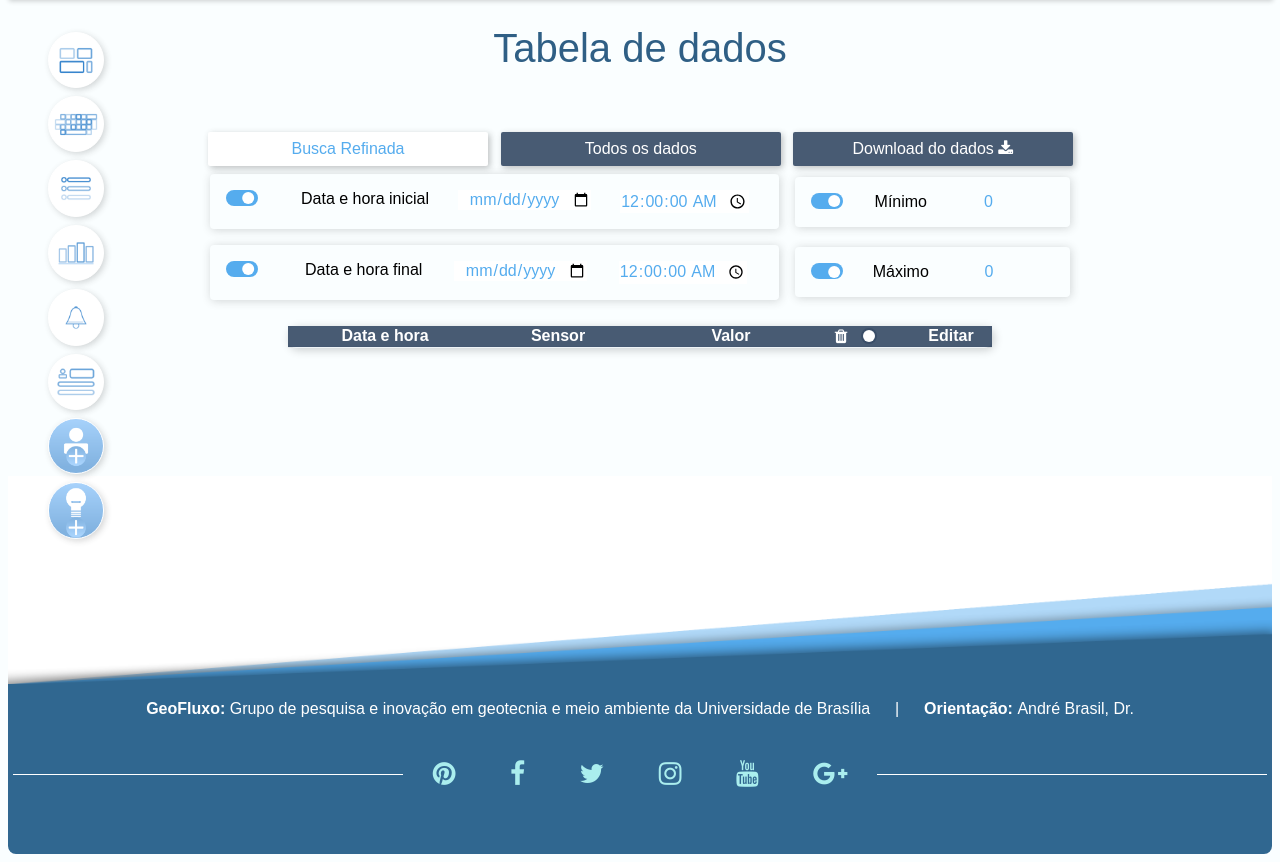
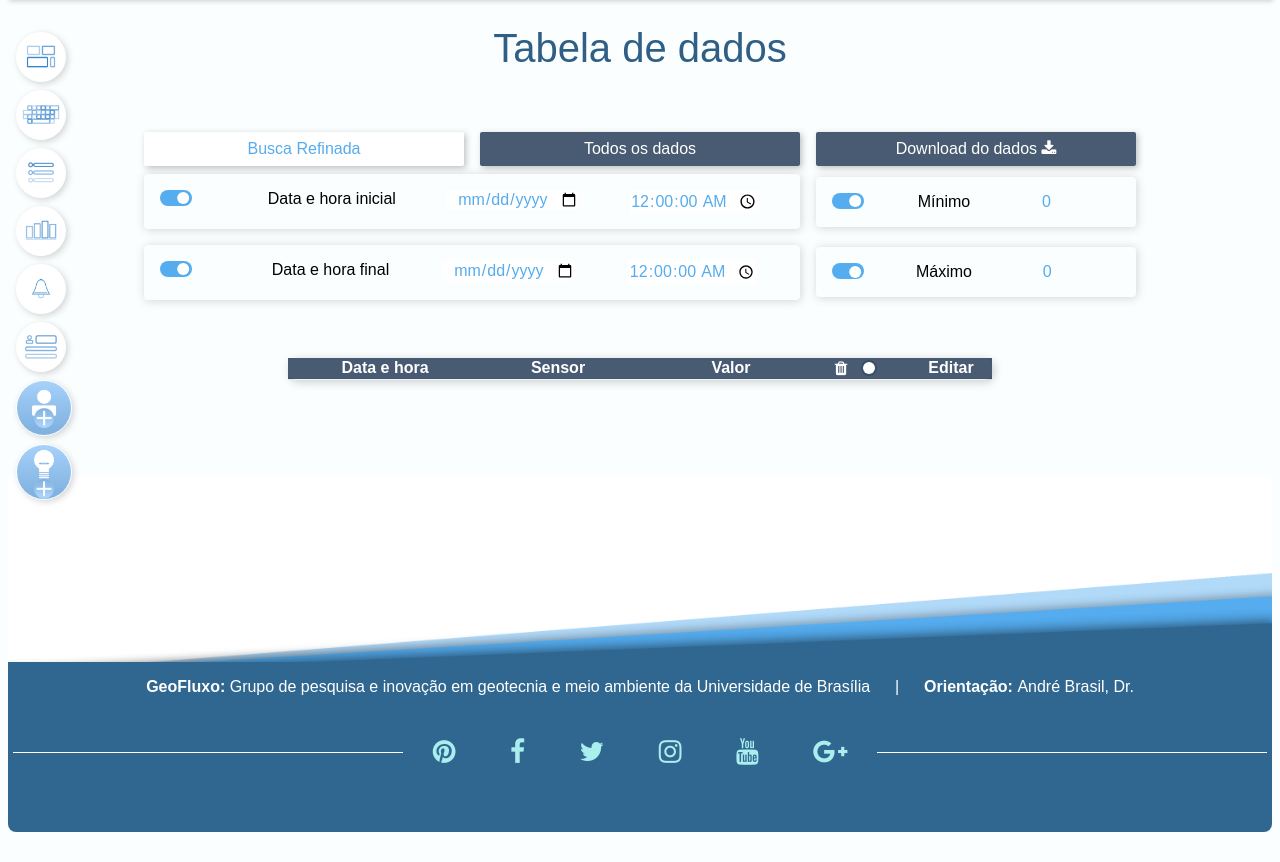
Before and after one commit to lucaspdfborges/sensorweb, a Django app: page /dashboard/chart_data/ in a window 1280 px wide. Shown: the part 51-913 px from the top of the page. After the commit the page ends 883 px from the top, so only its background shows below. Run offline with Django 3.2, Linux system fonts and the light colour scheme; a user stored in the database is signed in; data comes from the database, SQL or seed files in the repository; both versions use the stored data as it was after the commit; some web fonts are replaced.

Commit message:
css fixes

```diff
--- a/pesq/static/css/base.css
+++ b/pesq/static/css/base.css
@@ -1,3 +1,4 @@
+
 @import url(https://fonts.googleapis.com/css?family=Noto+Sans:400,700,400italic,700italic);
 
 /*html {
@@ -304,13 +305,14 @@ footer {
   margin-top: 2em;
   position:fixed;
   float: left;
+  margin-left: -2em;
 }
 
 .login-item{
   border-radius: 50%;
   box-shadow: 2px 2px 6px rgba(50, 50 ,50, 0.2);
-  width: 3vw;
-  height: 3vw;
+  width: 2em;
+  height: 2em;
   padding: 0.5em;
   background-size:80%;
   background-repeat: no-repeat;
@@ -362,6 +364,6 @@ Janelas POP-UP
   background-repeat:no-repeat;
   background-position: center center;
   background-image: url('/static/img/bg4.png');
-  height: 11em;
+  height: 12vw;
   padding-bottom: 2em;
 }
--- a/pesq/static/css/dados.css
+++ b/pesq/static/css/dados.css
@@ -137,21 +137,16 @@ input[type="number"]{
   font-family: "Arsenal", sans-serif;
    display: block;
    text-align: center;
-   margin: 0 auto;
-   border-style: solid;
    box-shadow: 2px 2px 6px rgba(50, 50, 50, 0.3);
    border: none;
    color: white;
    font-size: 1em;
    background-color: rgba(28, 50, 80, 0.8);
    border-radius: 0.125em;
-   min-width: 1.5em ;
-   min-height: 1.25em ;
-   padding-bottom: 0.2em;
    margin-top: 1em;
-   padding: 0.5em 1.5em;
-   width: 17.5em;
- }
+   padding: 0.5em 1em;
+   width: 25vw;
+  }
 
 button.searchBtn:hover{
    background:linear-gradient(45deg, rgba(28, 181, 224, 0.2) 0%, rgba(85, 172, 238, 0.7) 100%);
@@ -163,16 +158,12 @@ button.searchBtn:active{
   color: rgba(28, 50, 80, 0.8);
 }
 
-
 .great-container{
   display: grid;
   grid-template-columns: auto auto ;
   align-items:center;
   justify-content: center;
-  margin: 0 auto;
 }
-
-
 
 .great-container-2{
   display: grid;
@@ -187,7 +178,7 @@ button.searchBtn:active{
   box-shadow: 1px 1px 10px rgba(50, 50, 50, 0.2);
   display: grid;
   grid-template-columns: auto auto auto ;
-  width: 19vw;
+  width: calc(25vw - 2em);
   border-radius: 0.25em;
   margin: 0.5em;
 }
@@ -198,7 +189,7 @@ button.searchBtn:active{
   display: grid;
   grid-template-columns: auto auto auto auto;
   grid-column: 1 / span 2;
-  width: 42vw;
+  width: calc(50vw - 1em);
   border-radius: 0.25em;
   margin: 0.5em;
 }
@@ -457,9 +448,10 @@ input:checked + .slider:before {
 }
 
 .great-flex-container {
-  max-width: 68vw;
+  width: 75vw;
   margin: 0 auto;
   position:relative;
+  padding: 1em 1em;
 }
 
 .great-flex-container2{
--- a/pesq/templates/dash/dashboard_detail.html
+++ b/pesq/templates/dash/dashboard_detail.html
@@ -16,7 +16,6 @@
 <h1>Representação gráfica dos dados</h1>
 
 {% csrf_token %}
-
 
 <br>
 <div class="great-container-2">
```
Also changed, not shown: db.sqlite3.
